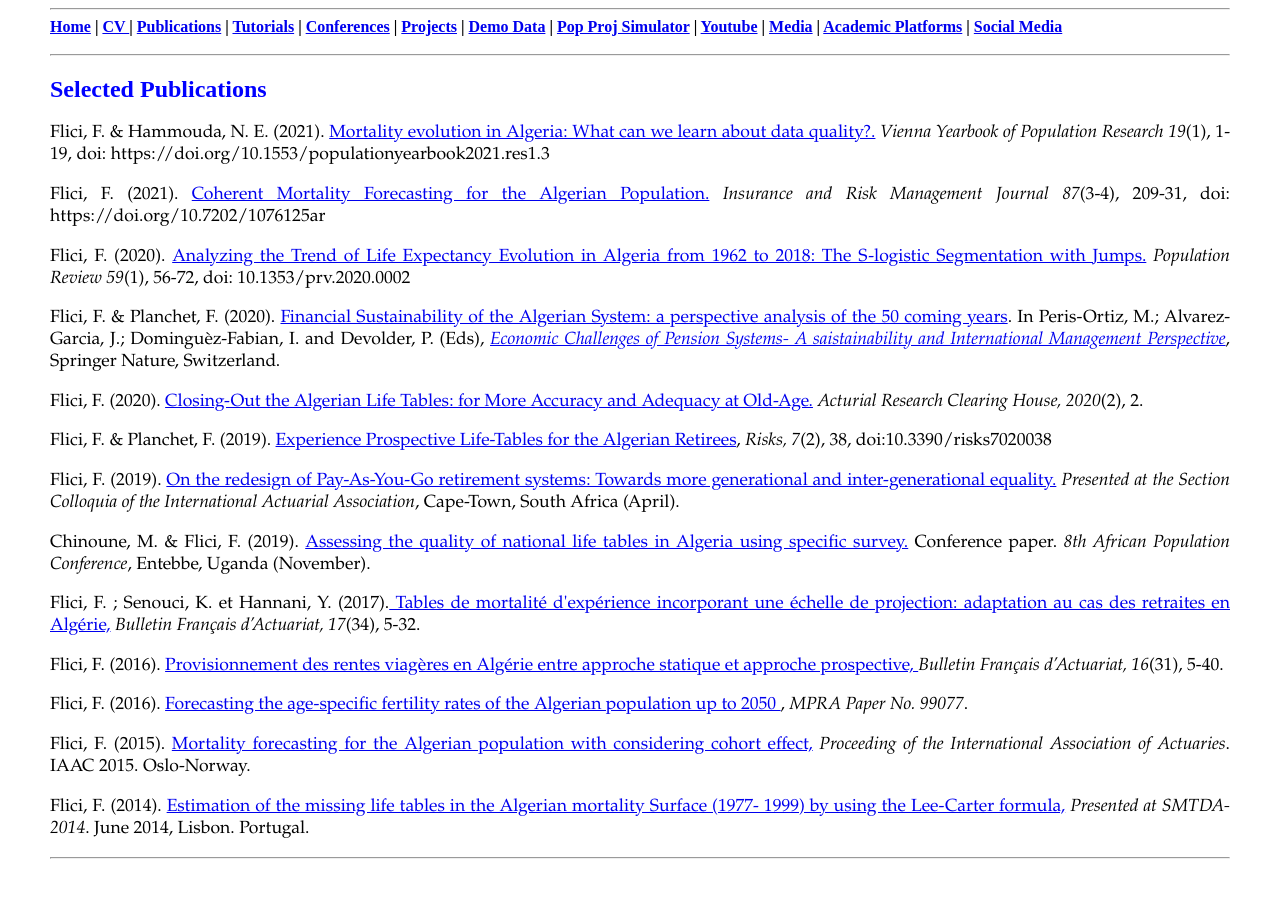
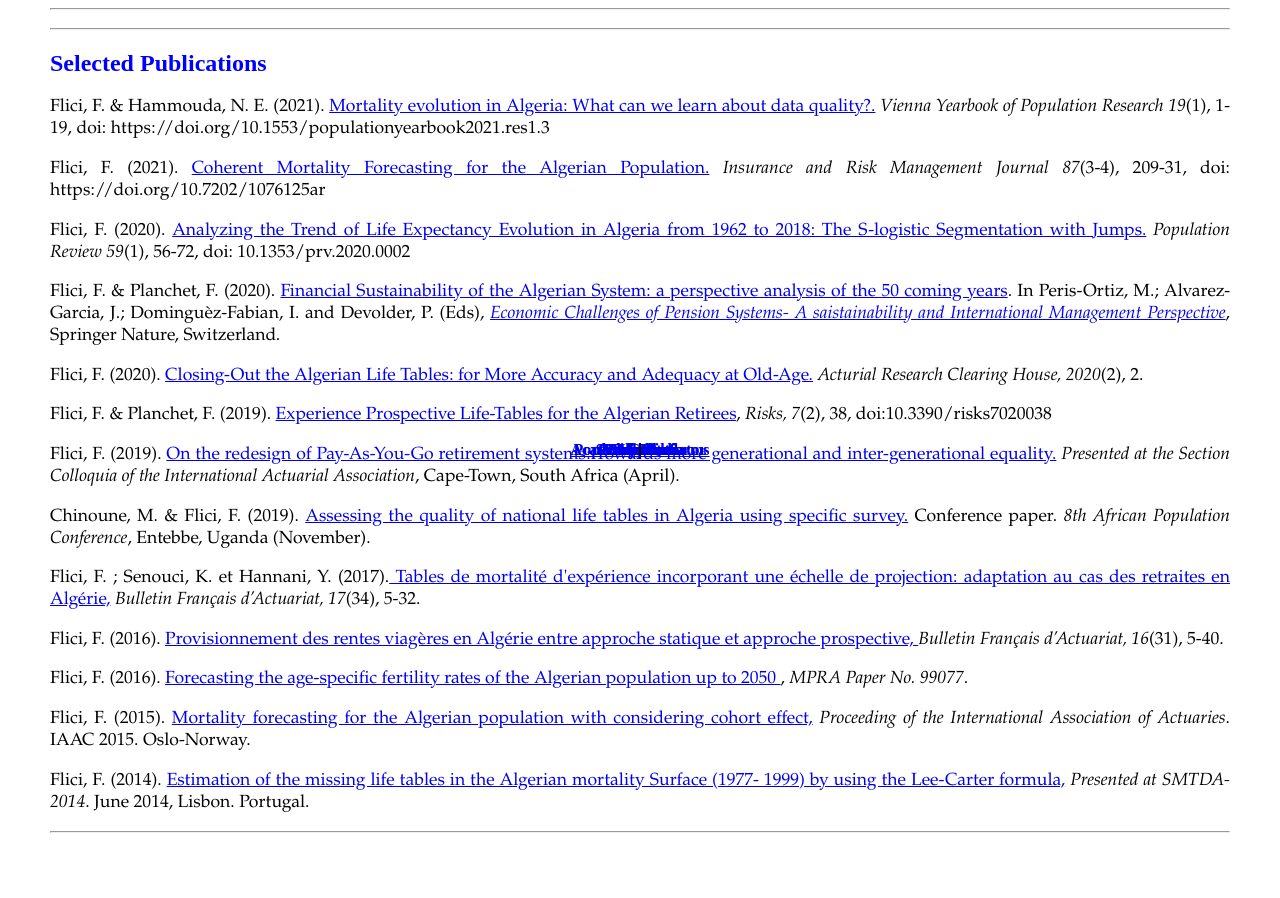
Before and after one commit to Farid-FLICI/farid-flici.github.io, a Jekyll site: the page pub.html, which Jekyll copies as it is, in a window 1280 px wide. Built offline with Jekyll 4.4.1, drawn with Linux system fonts in a browser that asks for light colours.

Commit message:
Update pub.html

```diff
--- a/pub.html
+++ b/pub.html
@@ -43,6 +43,14 @@ h2 {color:blue;
 h3 {
   margin: 10px 0 5px;
   text-align:left
+}
+
+ .topnav-centered a {
+  float: none;
+  position: absolute;
+  top: 50%;
+  left: 50%;
+  transform: translate(-50%, -50%);
 }
 </style>
 </head>
```
